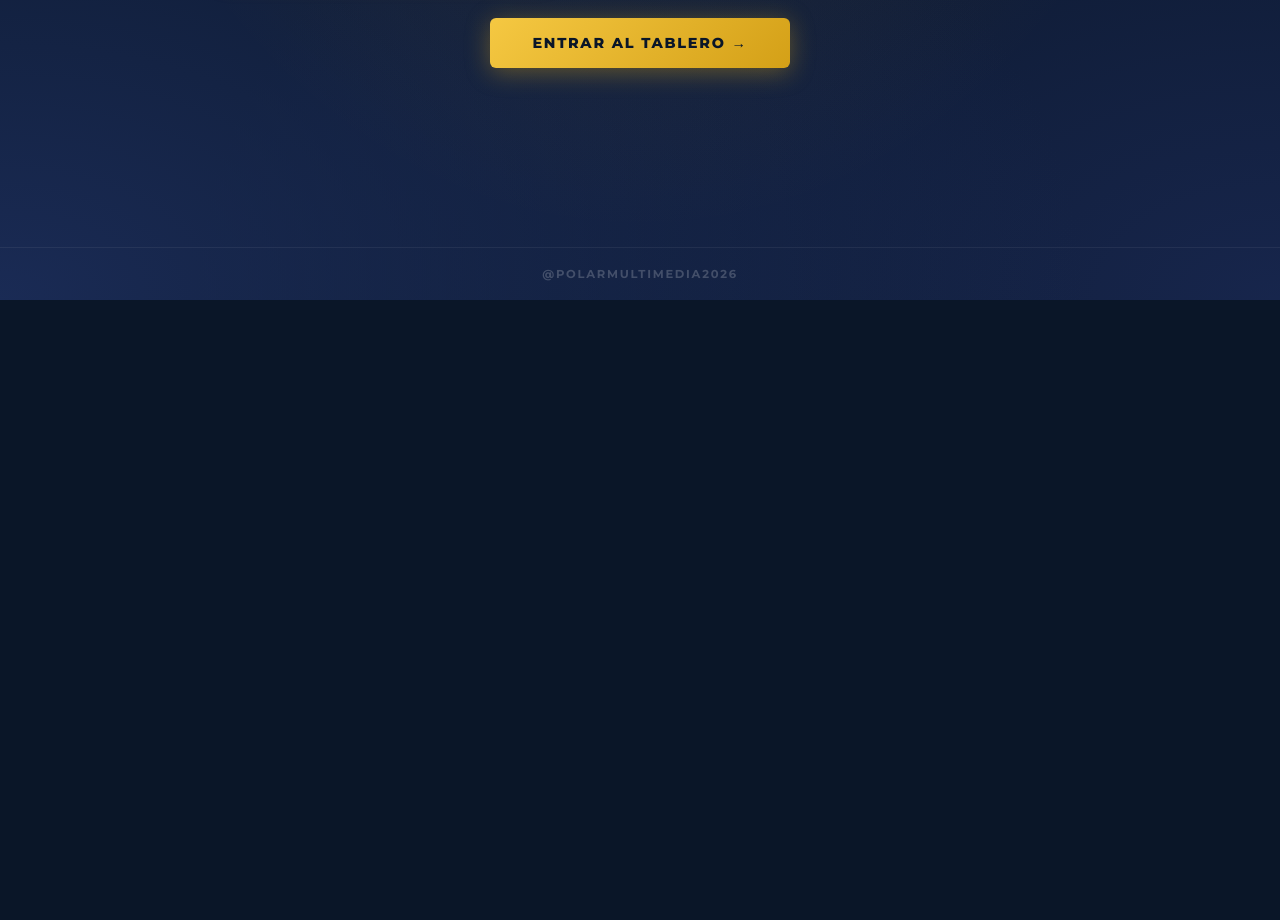
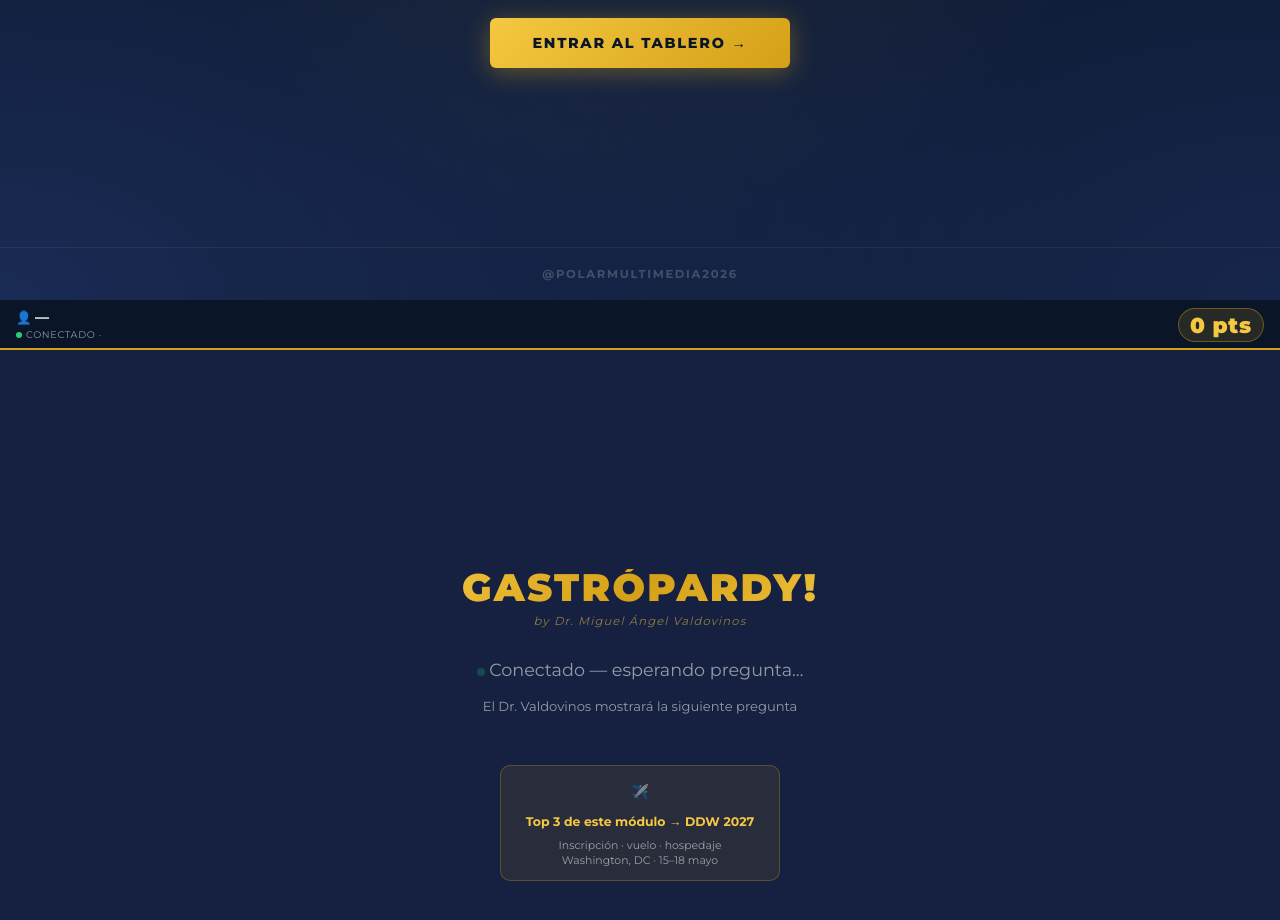
Before and after one commit to RobCarpinteyro/jeopardy-carnot, a plain HTML site: page index.html in a window 1280 px wide. Shown: the part 500-1420 px from the top of the page. Before the commit the page ends 800 px from the top, so only its background shows below. Drawn offline with Linux system fonts and the light colour scheme.

Commit message:
Add files via upload

```diff
--- a/index.html
+++ b/index.html
@@ -344,29 +344,46 @@
 }
 .response-bar span { font-weight: bold; color: var(--gold-light); }
 /* PLAYER SCREEN */
-#screen-player { background: var(--navy-mid); }
+#screen-player {
+  background: var(--navy-mid);
+  height: 100dvh; height: 100vh;   /* fallback */
+  overflow: hidden;
+  display: flex; flex-direction: column;
+}
 .player-top {
-  display: flex; flex-direction: column;
-  padding: 0.55rem 1rem 0.45rem; background: var(--navy);
-  border-bottom: 2px solid var(--gold); flex-shrink: 0; gap: 0.15rem;
-}
-.player-top-row {
-  display: flex; align-items: center; justify-content: space-between; gap: 0.5rem;
+  position: sticky; top: 0; z-index: 50;
+  flex-shrink: 0;
+  background: var(--navy);
+  border-bottom: 2px solid var(--gold);
+  padding: 0.5rem 1rem 0.4rem;
+  display: grid;
+  grid-template-columns: 1fr auto;
+  grid-template-rows: auto auto;
+  gap: 0.05rem 0.6rem;
 }
 .player-name-tag {
-  font-weight: 700; color: var(--white); font-size: 0.9rem;
-  white-space: nowrap; overflow: hidden; text-overflow: ellipsis; flex: 1; min-width: 0;
-}
-.player-name-tag::before { content: '👤 '; font-size: 0.8rem; }
+  grid-column: 1; grid-row: 1;
+  font-weight: 700; color: var(--white); font-size: 0.88rem;
+  white-space: nowrap; overflow: hidden; text-overflow: ellipsis;
+}
+.player-name-tag::before { content: '👤 '; font-size: 0.78rem; }
 .player-pts-total {
-  font-size: 1.3rem; font-weight: 900; color: var(--gold-light);
-  background: rgba(212,160,23,0.12); border: 1px solid rgba(212,160,23,0.35);
-  padding: 0.15rem 0.65rem; border-radius: 20px;
+  grid-column: 2; grid-row: 1 / 3;
+  align-self: center;
+  font-size: 1.35rem; font-weight: 900; color: var(--gold-light);
+  background: rgba(212,160,23,0.14); border: 1.5px solid rgba(212,160,23,0.4);
+  padding: 0.18rem 0.7rem; border-radius: 22px;
   white-space: nowrap; letter-spacing: 0.03em;
-  transition: color 0.3s;
+  transition: color 0.3s, background 0.3s;
+}
+.player-module-label {
+  grid-column: 1; grid-row: 2;
+  font-size: 0.6rem; color: var(--dim);
+  letter-spacing: 0.07em; text-transform: uppercase;
 }
 .player-inner {
-  flex: 1; display: flex; align-items: center; justify-content: center;
+  flex: 1; overflow-y: auto;
+  display: flex; align-items: center; justify-content: center;
   padding: 1rem; width: 100%; max-width: 520px; margin: 0 auto;
 }
 .player-waiting { color: var(--dim); font-size: 1.1rem; line-height: 2; text-align: center; }
@@ -531,10 +548,12 @@
   padding: 3px 10px; border-radius: 10px; z-index: 200;
   background: rgba(0,0,0,0.5); color: var(--dim);
 }
-#conn-status.connected { color: #2ECC71; }
-#conn-status.error { color: #E74C3C; }
 #conn-status.connected { color: #2ECC71; cursor: pointer; }
 #conn-status.connected:hover { text-decoration: underline; }
+#conn-status.error { color: #E74C3C; }
+/* Ocultar badge fijo cuando el jugador está en su pantalla — la info está en el header */
+#screen-player.active ~ #conn-status,
+body.player-active #conn-status { display: none; }
 </style>
 </head>
 <body>
@@ -670,11 +689,9 @@
 ═══════════════════════════════════ -->
 <div id="screen-player" class="screen">
   <div class="player-top">
-    <div class="player-top-row">
-      <div class="player-name-tag" id="player-name-display">—</div>
-      <div class="player-pts-total" id="player-pts-display">0 pts</div>
-    </div>
-    <div id="player-module-display" style="font-size:0.65rem;color:var(--dim);letter-spacing:0.06em;text-transform:uppercase;padding-left:0.1rem;"></div>
+    <div class="player-name-tag" id="player-name-display">—</div>
+    <div class="player-pts-total" id="player-pts-display">0 pts</div>
+    <div class="player-module-label" id="player-module-display"><span id="player-conn-dot" style="display:inline-block;width:6px;height:6px;border-radius:50%;background:#2ECC71;margin-right:4px;vertical-align:middle;"></span><span id="player-conn-text">conectado</span>&nbsp;·&nbsp;<span id="player-module-text"></span></div>
   </div>
   <div class="player-inner">
     <div id="player-content" style="width:100%;">
@@ -1107,8 +1124,10 @@
   state.playerScore = 0;
   document.getElementById('overlay-name').classList.remove('show');
   document.getElementById('player-name-display').textContent = name;
-  document.getElementById('player-module-display').textContent = MODULES[state.moduleIdx].name;
   document.getElementById('player-pts-display').textContent = '0 pts';
+  const modName = MODULES[state.moduleIdx].name;
+  const modText = document.getElementById('player-module-text');
+  if (modText) modText.textContent = modName;
   state.role = 'player';
   showScreen('player');
   // Cargar score existente en Firebase (por si el jugador recarga o ya tiene puntos)
@@ -1702,8 +1721,15 @@
 }
 function showPlayerReveal(correctAns) {
   const letters = ['A','B','C','D'];
+  const chosen = state.playerAnswered ? state.playerLastChosenIdx : -1;
   document.querySelectorAll('.player-opt').forEach((b, i) => {
-    b.classList.add(i === correctAns ? 'correct' : 'wrong');
+    if (i === correctAns) {
+      b.classList.add('correct');                          // siempre verde
+    } else if (i === chosen) {
+      b.classList.add('wrong');                            // solo la elegida → rojo
+    } else {
+      b.style.opacity = '0.35';                           // el resto → dimmed
+    }
   });
   const feedback = document.getElementById('player-feedback');
   if (!feedback) return;
```
